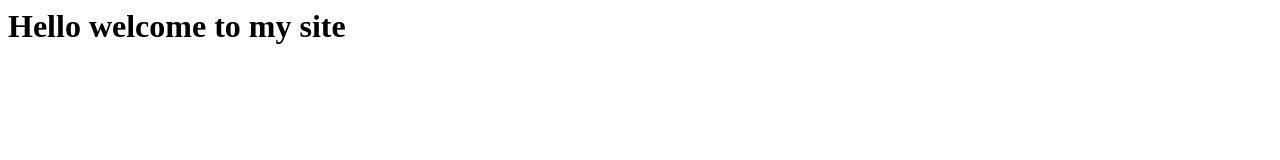
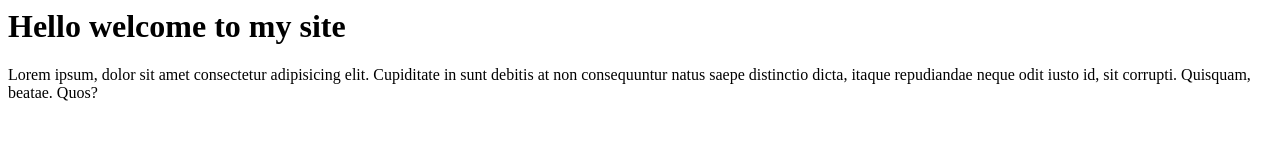
Before and after one commit to vipulasa/portfolio, a plain HTML site: page index.html in a window 1280 px wide. Drawn offline with Linux system fonts and the light colour scheme.

Commit message:
some upates

```diff
--- a/index.html
+++ b/index.html
@@ -6,5 +6,11 @@
   <h1>
     Hello welcome to my site
   </h1>
+  <p>
+    Lorem ipsum, dolor sit amet consectetur adipisicing elit.
+    Cupiditate in sunt debitis at non consequuntur natus saepe distinctio
+    dicta, itaque repudiandae neque odit iusto id, sit corrupti. Quisquam,
+    beatae. Quos?
+  </p>
 </body>
 </html>
```
